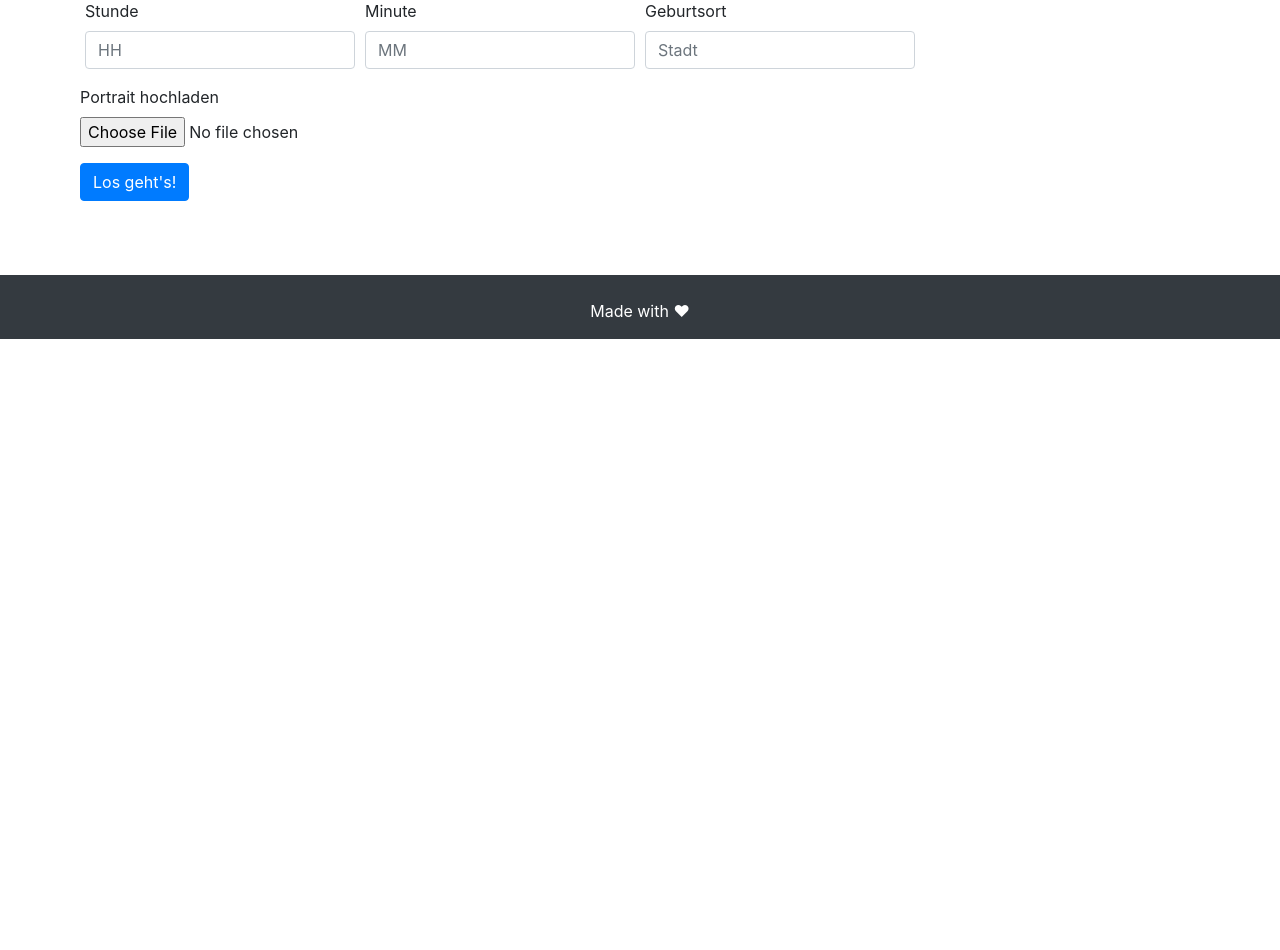
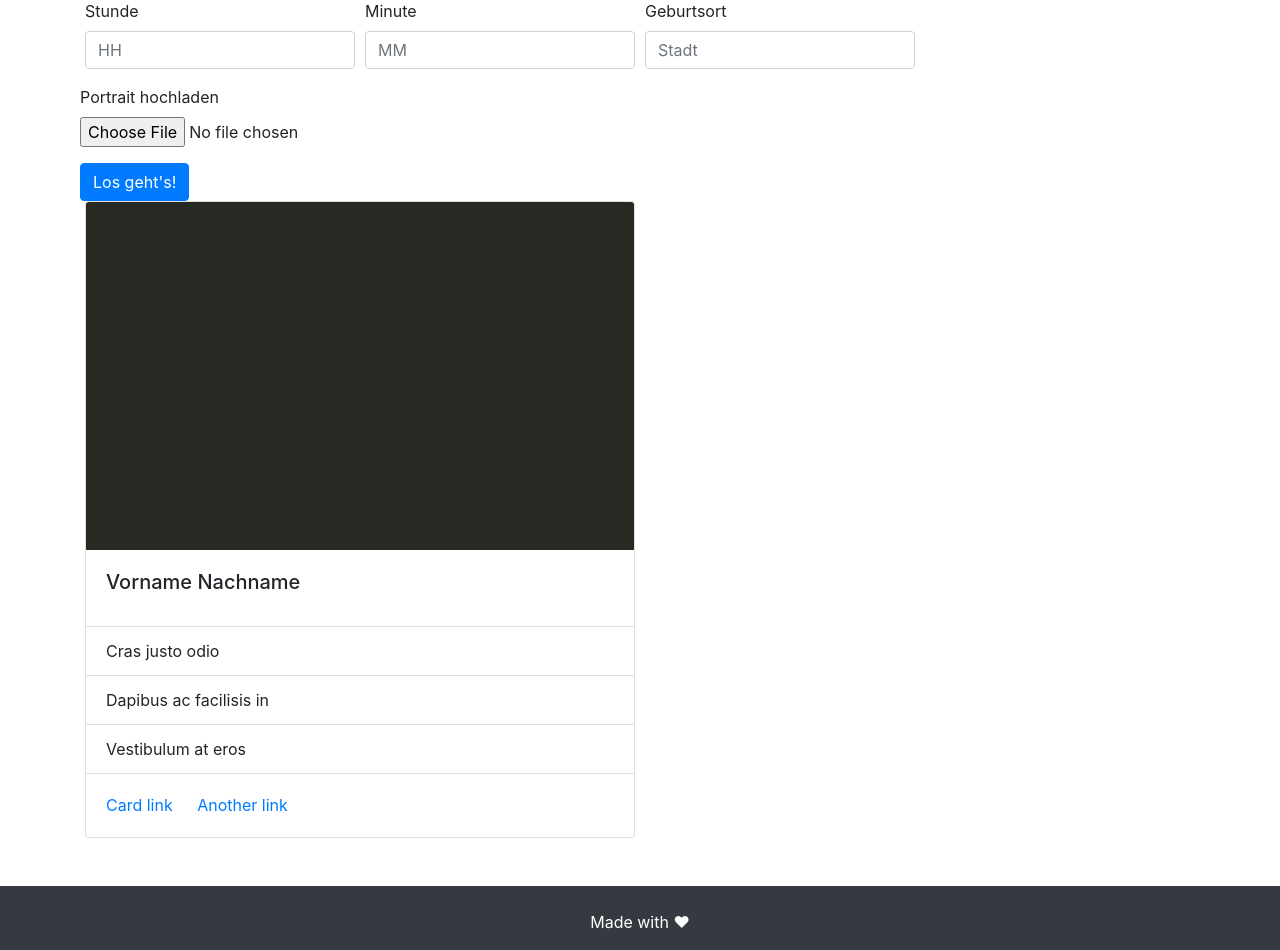
Before and after one commit to willioberhaensli/PROG2, a Flask app: page / in a window 1280 px wide. Shown: the part 461-1411 px from the top of the page. Before the commit the page ends 800 px from the top, so only its background shows below. Run offline with Flask 2, Linux system fonts and the light colour scheme; some libraries are stand-ins or nearby versions.

Commit message:
Korr: Verlinkungen, Upload Data. Try: Show Data in All, built card visual person. Fehler korrigiert im Main. Next Step: Built Card, Safe Data inkl Portrait image, show in all-html. Until-Goal: 17,11.

```diff
--- a/main.py
+++ b/main.py
@@ -8,19 +8,28 @@ from libs import horosdate
 
 app = Flask("Horosdate")
 
+
 @app.route("/")
 @app.route("/index", methods=['GET', 'POST'])
 def index():
+    if request.method == 'POST':
+        eintrag_speichern_von_formular = request.form['vorname']
+        rückgabe_string = "Hallo " + eintrag_speichern_von_formular + " herzlichen Dank fürs teilnehmen. Du wirst über deinen Sternenverwandten informiert, sobald sich alle deine Klassenkameraden eingetragen haben."
+        return rückgabe_string
+
     return render_template("horosdate.html")
+
 
 @app.route("/search/<name>")
 @app.route("/search", methods=['GET', 'POST'])
 def search(name=None):
     return "search"
 
+
 @app.route("/all")
 def add():
-    return "all"
+    return render_template("all.html")
+
 
 if __name__ == "__main__":
     app.run(debug=True, port=5000)
--- a/templates/horosdate.html
+++ b/templates/horosdate.html
@@ -40,7 +40,7 @@
 			    <div class="form-group col-md-6">
 			      <label for="inputTel">Telefonnummer</label>
 			      <input type="telefon" class="form-control" placeholder="Telefonnummer"> </div>
-			  </div>
+			</div>
 
 
 			<!-- Geburtsdaten -->
@@ -91,6 +91,32 @@
 		  		<button type="submit" class="btn btn-primary">Los geht's!</button>
 		  	</div>
 
+
+
+			<!-- Test Karte -->
+
+			<div class="form-row">
+				<div class="col-md-6">
+				<div class="card">
+				  <img src="Testbild.jpg" class="card-img-top" alt="Testbild">
+				  <div class="card-body">
+				    <h5 class="card-title">Vorname Nachname</h5>
+				  </div>
+				  <ul class="list-group list-group-flush">
+				    <li class="list-group-item">Cras justo odio</li>
+				    <li class="list-group-item">Dapibus ac facilisis in</li>
+				    <li class="list-group-item">Vestibulum at eros</li>
+				  </ul>
+				  <div class="card-body">
+				    <a href="#" class="card-link">Card link</a>
+				    <a href="#" class="card-link">Another link</a>
+				  </div>
+				</div>
+				</div>
+			 </div>
+
+
+
 	</form>
 
 	{% if error %}
```
Also changed, not shown: templates/all.html (+46 -1 lines), templates/Testbild.jpg (added).
